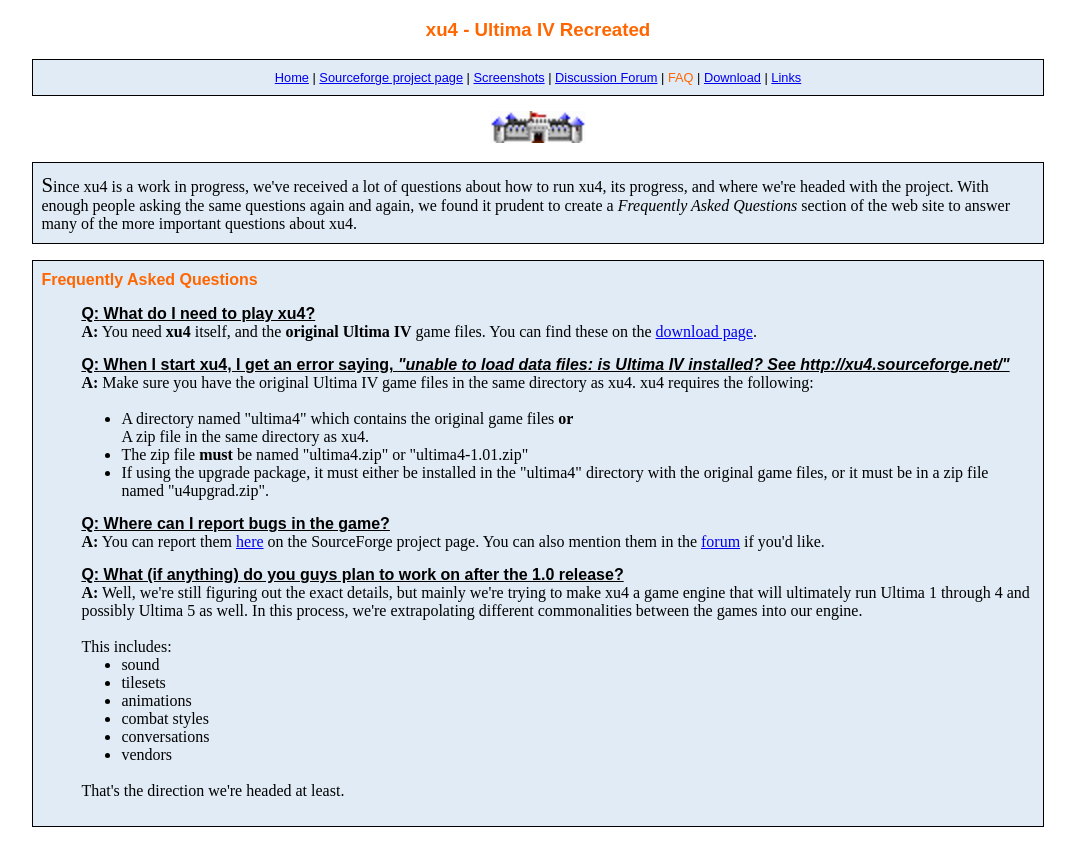
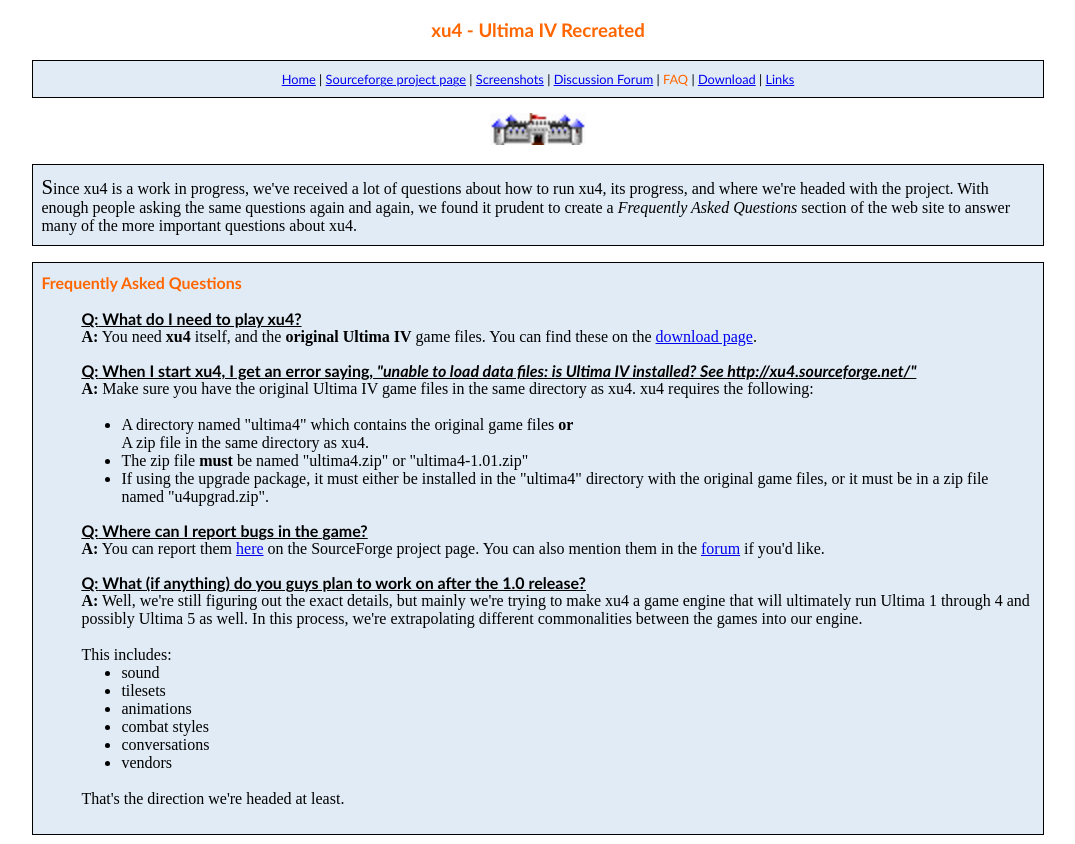
Before and after one commit to TeaRex73/xu4-raspberry, a PHP site: page /faq.html in a window 1280 px wide. Shown: the top 844 px of the page, without its empty margins (102-1177 px from the left). Run offline with PHP 8.4, Linux system fonts and the light colour scheme.

Commit message:
use trebuchet or luxi fonts if available
git-svn-id: svn://svn.code.sf.net/p/xu4/code/trunk@2408 694b2c84-8326-496a-a978-df44a0d360f4

```diff
--- a/web/css/xu4.css
+++ b/web/css/xu4.css
@@ -17,7 +17,7 @@
 }
 
 .menu {
-    font-family: sans-serif;
+    font-family: 'trebuchet ms','luxi sans',sans-serif;
     font-size: 80%;
     text-align: center;
 }
@@ -32,7 +32,7 @@
 }
 
 .heading {
-    font-family: sans-serif;
+    font-family: 'trebuchet ms','luxi sans',sans-serif;
     font-weight: bold;
     color: #ff6600;
 }
@@ -58,7 +58,7 @@
 }
 
 .question {
-    font-family: sans-serif;
+    font-family: 'trebuchet ms','luxi sans',sans-serif;
     font-weight: bold;
     text-decoration: underline;
     list-style-type: none;
```
